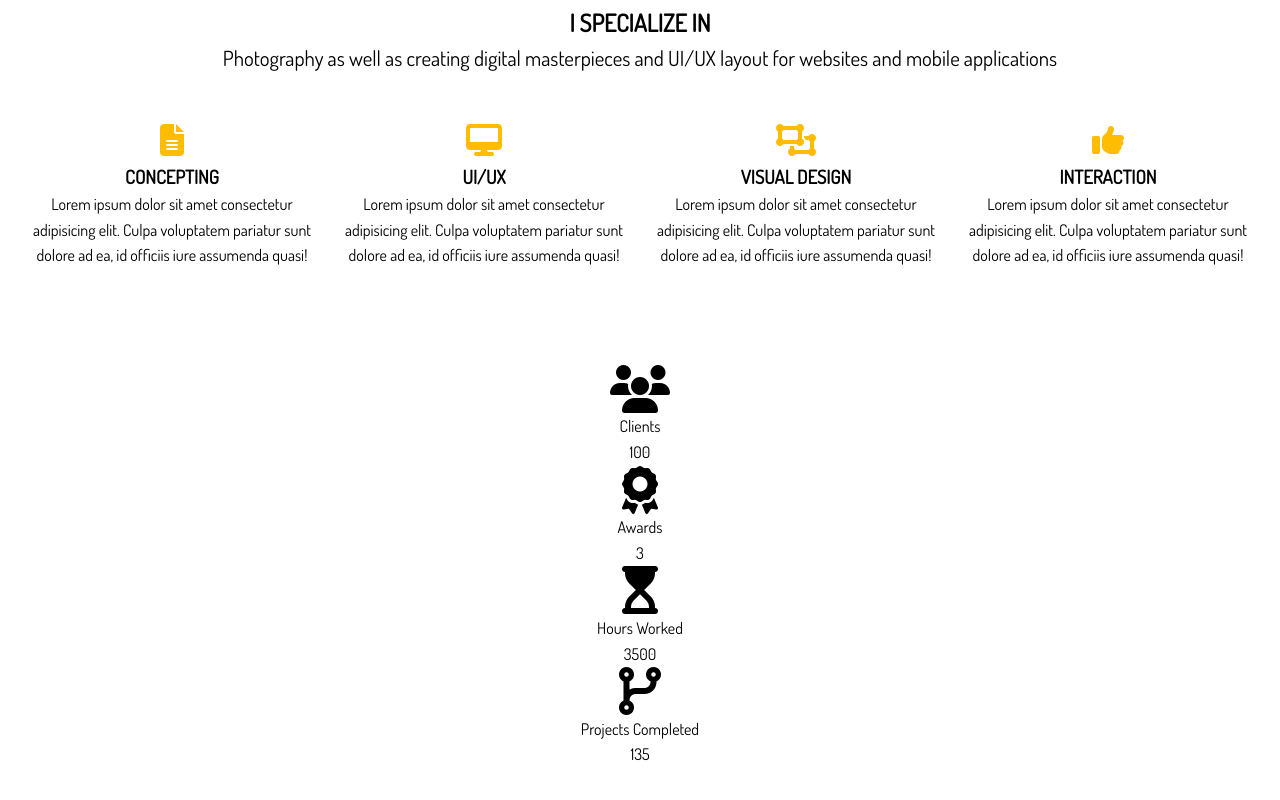
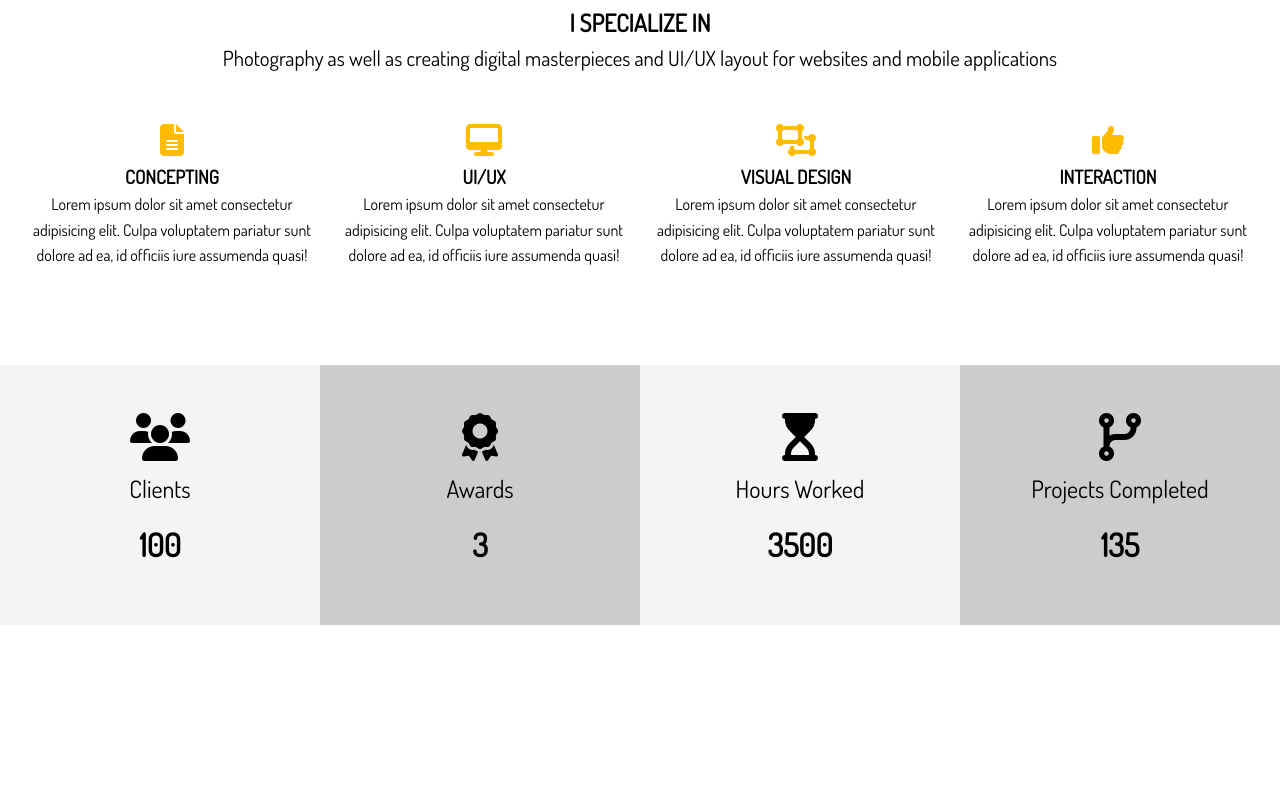
Before and after one commit to RosaliaRod/portfolio-website, a website: page dist/index.html in a window 1280 px wide. Shown: the part 860-1660 px from the top of the page. After the commit the page ends 1549 px from the top, so only its background shows below. Drawn offline with Linux system fonts and the light colour scheme.

Commit message:
adds styling to home-b section

```diff
--- a/scss/main.scss
+++ b/scss/main.scss
@@ -94,6 +94,7 @@ img {
 
 // Home Sections
 #home {
+  // Home Section A
   &-a {
     .specials {
       margin-top: 3rem;
@@ -107,4 +108,37 @@ img {
       }
     }
   }
+
+  // Home Section B
+  &-b {
+    .stats {
+      display: grid;
+      grid-template-columns: repeat(4, 1fr);
+
+      li {
+        line-height: 2;
+
+        &.stats-title {
+          font-size: 1.5rem;
+        }
+
+        &.stats-number {
+          font-size: 2rem;
+          font-weight: bold;
+        }
+      }
+
+      div {
+        padding: 3rem 0;
+
+        &:nth-child(odd) {
+          background: $light-color;
+        }
+
+        &:nth-child(even) {
+          background: $medium-color;
+        }
+      }
+    }
+  }
 }
```
Also changed, not shown: dist/css/main.css.
